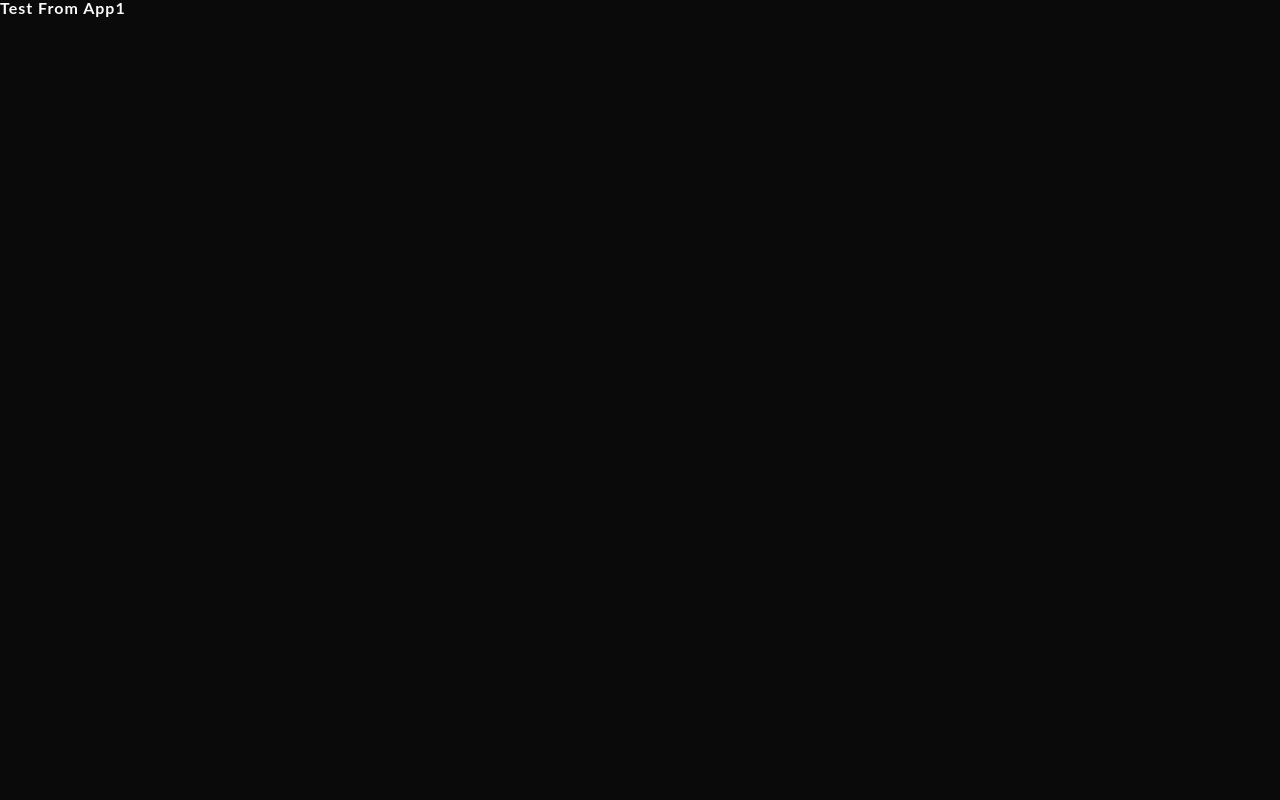
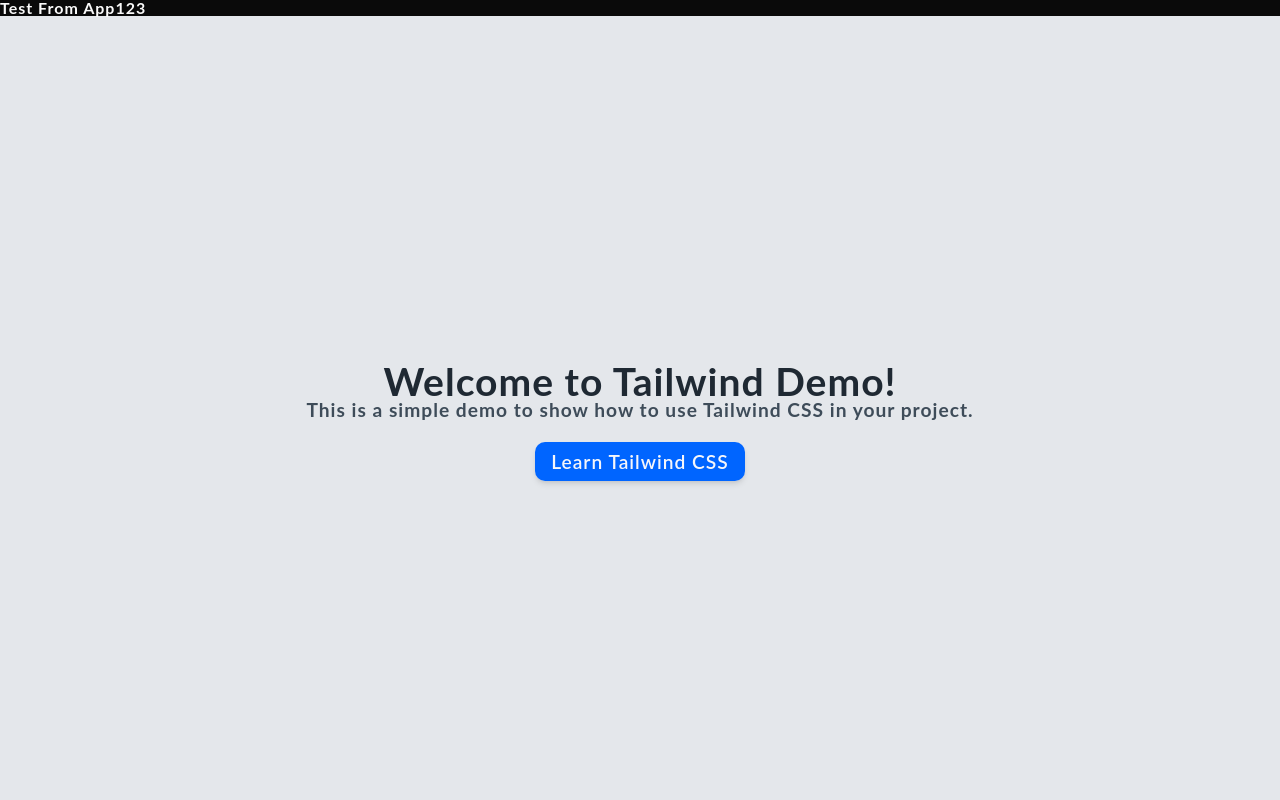
Before and after one commit to joseorono/zombie-defense-game, a React (Vite) app: page / in a window 1280 px wide. Shown: the top 800 px of the page. Built offline with nearby package versions, Linux system fonts and the light colour scheme.

Commit message:
Clean up and activate some more components

```diff
--- a/src/App.tsx
+++ b/src/App.tsx
@@ -1,20 +1,18 @@
+import { useEffect } from 'react';
 import { Toaster } from 'react-hot-toast';
 //import { Repeat, Delay } from 'timeline-composer';
 import '~/index.css';
+import TailwindDemo from './components/demo/tailwind-demo';
 
-//import { useEffect } from 'react';
-//import MouseTracker from '~/components/effects/mouse-tracker';
+import MouseTracker from '~/components/effects/mouse-tracker';
 //import DebugArea from '~/components/debug-area';
 
-//import ResponsiveNotice from '~/components/responsive-notice';
+import ResponsiveNotice from '~/components/responsive-notice';
 //import Modal from '~/components/Modal';
 
-//import TailwindDemo from './components/demo/tailwind-demo';
 //import { ShadcnUiPlayground } from './components/demo/shadcnui-playground';
 
 function App() {
-  return <div>Test From App1</div>;
-
   const toastClasses = 'font-bold text-xl mx-2 w-11/12 md:w-fit min-w-[200px]';
 
   useEffect(() => {
@@ -31,13 +29,14 @@
 
   return (
     <>
+      <div>Test From App123</div>
+      <TailwindDemo />
+      <MouseTracker />
+      <ResponsiveNotice />
       {/*
-      <TailwindDemo />
       <DebugArea />
-      <MouseTracker />
       <Modal />
       <ShadcnUiPlayground />
-      <ResponsiveNotice />
 
 
 
```
